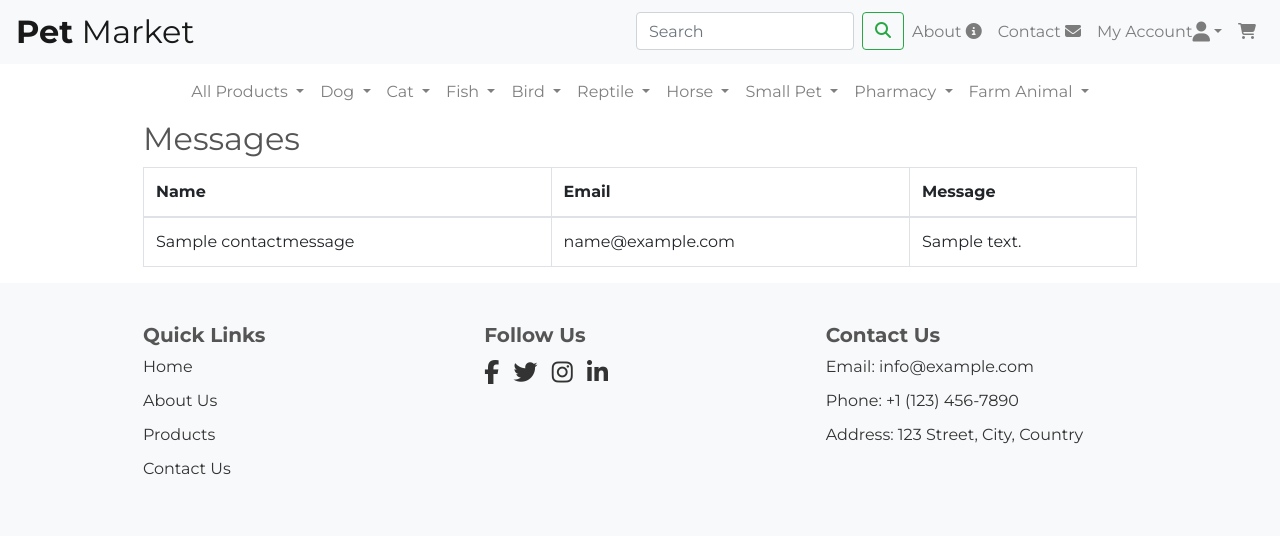
After one commit to hpatnadeeshan/Milestone-4, a Django app: page /contact/messages/ in a window 1280 px wide. The commit adds this page. Shown: the top 536 px of the page. Run offline with Django 3.2, Linux system fonts and the light colour scheme; a user stored in the database is signed in; tables that the repository leaves empty hold one stand-in row (values such as "Sample post"); some libraries are stand-ins or nearby versions.

Commit message:
added contact massages template and fixed bugs

```diff
--- /dev/null
+++ b/contact/templates/contact/contact_messages.html
@@ -0,0 +1,41 @@
+{% extends "base.html" %}
+{% load static %}
+
+
+
+{% block content %}
+<div class="container">
+    <div class="row">
+        <div class="col-md-12">
+            <h2>Messages</h2>
+            <div class="table-responsive">
+                <table class="table table-bordered">
+                    <thead>
+                        <tr>
+                            <th>Name</th>
+                            <th>Email</th>
+                            <th>Message</th>
+                        </tr>
+                    </thead>
+                    <tbody>
+                        {% for m in contact_messages %}
+                            <tr>
+                                <td>{{ m.name }}</td>
+                                <td>{{ m.email }}</td>
+                                <td>{{ m.message }}</td>
+                            </tr>
+                        {% empty %}
+                            <tr>
+                                <td colspan="3">No contact messages available.</td>
+                            </tr>
+                        {% endfor %}
+                    </tbody>
+                </table>
+            </div>
+        </div>
+    </div>
+</div>
+{% endblock %}
+
+{% block javascript %}
+{% endblock %}
--- a/contact/urls.py
+++ b/contact/urls.py
@@ -3,4 +3,5 @@ from . import views
 
 urlpatterns = [
     path('', views.contact, name='contact'),
+    path('messages/', views.contact_messages_view, name='contact_messages_view'),
 ]
--- a/contact/views.py
+++ b/contact/views.py
@@ -1,7 +1,8 @@
-from django.shortcuts import render, redirect
+from django.shortcuts import render, redirect, get_object_or_404
 from .forms import ContactForm
 from django.contrib import messages
 from .models import ContactMessage
+from django.contrib.auth.decorators import login_required
 
 def contact(request):
     """A view to show contact form page"""
@@ -23,3 +24,9 @@ def contact(request):
         form = ContactForm()
 
     return render(request, 'contact/contact_us.html', {'form': form})
+
+@login_required
+def contact_messages_view(request):
+    """A view to show contact messages page"""
+    contact_messages = ContactMessage.objects.all()
+    return render(request, 'contact/contact_messages.html', {'contact_messages': contact_messages})
--- a/products/admin.py
+++ b/products/admin.py
@@ -7,6 +7,8 @@ from .models import Product, Category
 
 
 class ProductAdmin(admin.ModelAdmin):
+    readonly_fields = (
+        "image_url",)
     list_display = (
         "name",
         "url",
--- a/templates/base.html
+++ b/templates/base.html
@@ -77,6 +77,8 @@
 							{% if request.user.is_authenticated %}
 							{% if request.user.is_superuser %}
 							<a href="{% url 'add_product' %}" class="dropdown-item">Product Management</a>
+							<a href="{% url 'contact_messages_view' %}" class="dropdown-item">Messages</a>
+							<a href="" class="dropdown-item">Subscribers</a>
 							{% endif %}
 							<a href="{% url 'profile' %}" class="dropdown-item">My Profile</a>
 							<a href="{% url 'account_logout' %}" class="dropdown-item">Logout</a>
```
